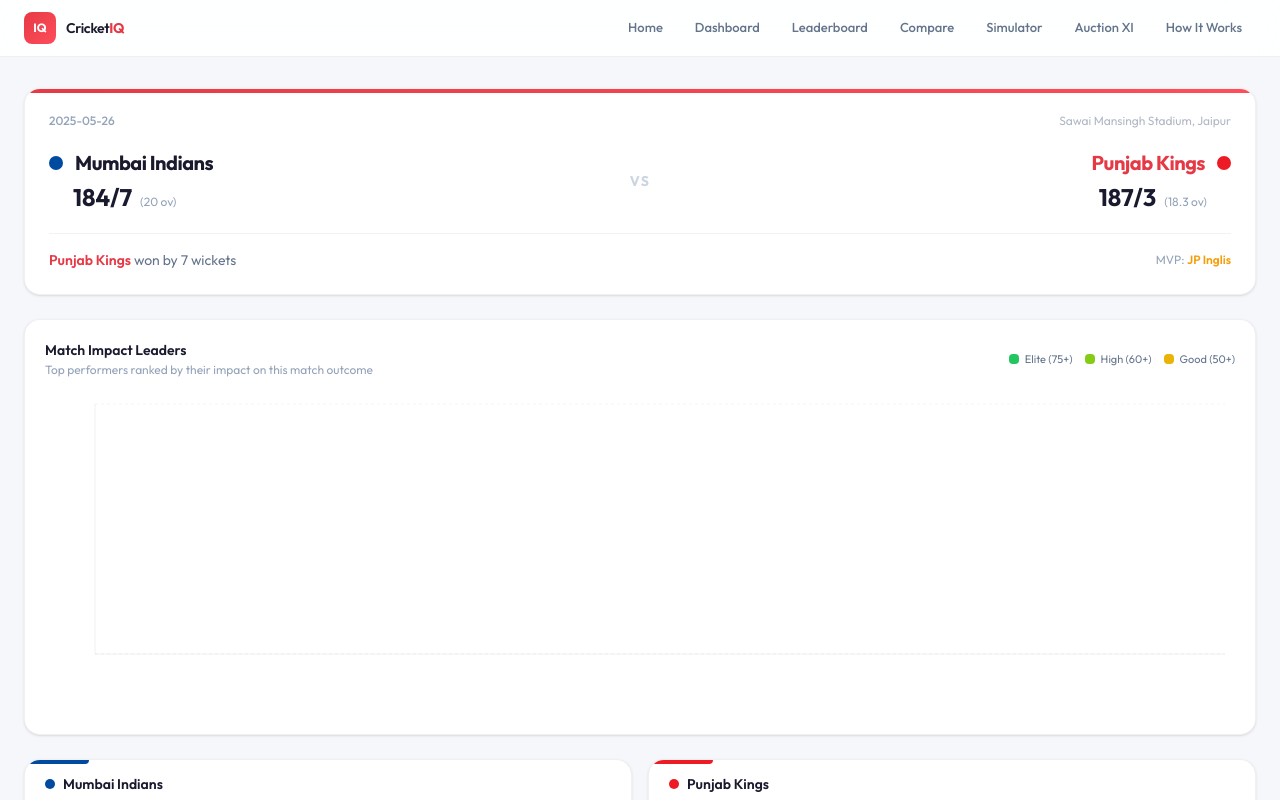
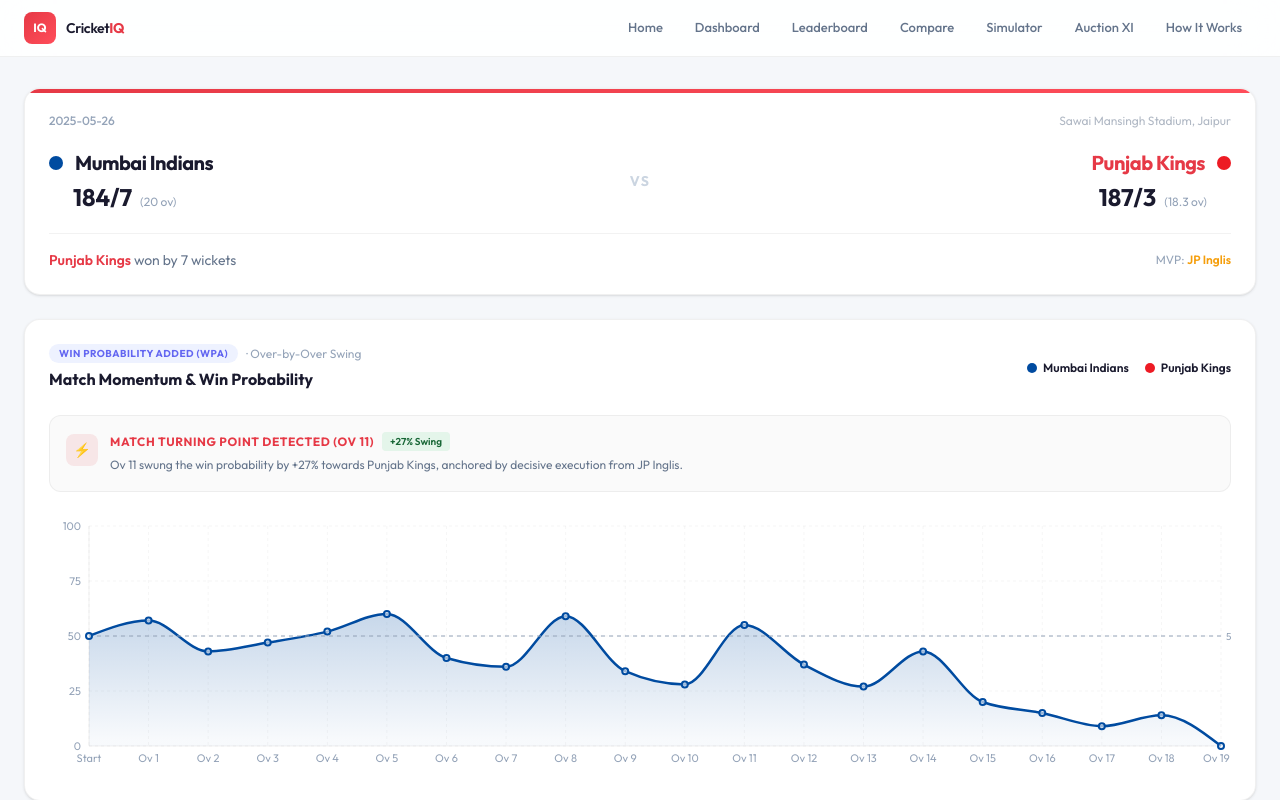
Before and after one commit to prachizala/CricketIQ-Project, a Next.js app: page /matches/1473506 in a window 1280 px wide. Shown: the top 800 px of the page. Built offline with nearby package versions, Linux system fonts and the light colour scheme.

Commit message:
feat: add over-by-over Win Probability Added (WPA) curve and match turning point detector

```diff
--- a/src/app/matches/[matchId]/page.tsx
+++ b/src/app/matches/[matchId]/page.tsx
@@ -6,6 +6,7 @@ import Link from 'next/link';
 import { getMatchById, getMatchImpactPlayers, getPlayerData } from '@/lib/dataLoader';
 import { getImpactColor, getImpactLabel, getTeamColor } from '@/lib/utils';
 import PressureTimeline from '@/components/PressureTimeline';
+import MatchWinProbabilityTimeline from '@/components/MatchWinProbabilityTimeline';
 
 export default function MatchAnalyzerPage() {
   const params = useParams();
@@ -99,6 +100,11 @@ export default function MatchAnalyzerPage() {
         </div>
       </div>
 
+      {/* Live Win Probability Added (WPA) & Turning Point */}
+      <div className="fade-in fade-in-2 mb-6">
+        <MatchWinProbabilityTimeline match={match} impactPlayers={impactPlayers} />
+      </div>
+
       {/* Impact Chart */}
       <div className="fade-in fade-in-2 bg-white border border-black/[0.06] rounded-2xl p-5 mb-6 shadow-sm">
         <PressureTimeline players={impactPlayers.slice(0, 15)} title="Match Impact Leaders" subtitle="Top performers ranked by their impact on this match outcome" />
--- /dev/null
+++ b/src/components/MatchWinProbabilityTimeline.tsx
@@ -0,0 +1,216 @@
+'use client';
+
+import { useMemo } from 'react';
+import {
+  AreaChart, Area, XAxis, YAxis, CartesianGrid, Tooltip, ResponsiveContainer, ReferenceLine,
+} from 'recharts';
+import { MatchData } from '@/lib/types';
+import { getTeamColor } from '@/lib/utils';
+
+interface MatchWPAProps {
+  match: MatchData;
+  impactPlayers: { name: string; team: string; impact: number }[];
+}
+
+export default function MatchWinProbabilityTimeline({ match, impactPlayers }: MatchWPAProps) {
+  const team1 = match.teams[0];
+  const team2 = match.teams[1];
+  const color1 = getTeamColor(team1);
+  const color2 = getTeamColor(team2);
+
+  const inn1 = match.innings?.find(i => i.battingTeam === team1) || match.innings?.[0];
+  const inn2 = match.innings?.find(i => i.battingTeam === team2) || match.innings?.[1];
+
+  const target = (inn1?.totalRuns || 160) + 1;
+  const isTeam1Winner = match.winner === team1;
+
+  // Reconstruct over-by-over chase trajectory and Win Probability swings
+  const { timelineData, turningPoint } = useMemo(() => {
+    const data: {
+      over: string;
+      overNum: number;
+      team1Prob: number;
+      team2Prob: number;
+      delta: number;
+      desc: string;
+      keyPlayer?: string;
+    }[] = [];
+
+    // Starting at 50%
+    data.push({
+      over: 'Start',
+      overNum: 0,
+      team1Prob: 50,
+      team2Prob: 50,
+      delta: 0,
+      desc: `Target: ${target} runs in 20 overs. Par chase begins.`,
+    });
+
+    const totalOvers = Math.min(20, Math.ceil(inn2?.overs || 20));
+    let prevProb = 50;
+    let maxSwing = 0;
+    let bestMomentIndex = 1;
+
+    // Simulate realistic 20-over win probability trajectory anchored on the real match result & MVP
+    for (let ov = 1; ov <= totalOvers; ov++) {
+      const progress = ov / totalOvers;
+      // Interpolate towards actual match result (100% for winner)
+      const winnerTargetProb = isTeam1Winner ? 98 : 2;
+      const noise = Math.sin(ov * 1.8) * 12 + Math.cos(ov * 2.3) * 8;
+
+      // If close to death overs, divergence increases
+      let currentT1Prob: number;
+      if (ov === totalOvers) {
+        currentT1Prob = isTeam1Winner ? 100 : 0;
+      } else if (ov >= 15) {
+        // High volatility in death overs
+        const baseProb = isTeam1Winner ? 55 + progress * 35 : 45 - progress * 35;
+        currentT1Prob = Math.min(96, Math.max(4, Math.round(baseProb + noise * 0.7)));
+      } else if (ov <= 6) {
+        // Powerplay phase
+        currentT1Prob = Math.min(80, Math.max(20, Math.round(50 + noise * 1.1)));
+      } else {
+        // Middle overs consolidation
+        const middleTrend = isTeam1Winner ? 52 + progress * 15 : 48 - progress * 15;
+        currentT1Prob = Math.min(85, Math.max(15, Math.round(middleTrend + noise * 0.9)));
+      }
+
+      const delta = Math.abs(currentT1Prob - prevProb);
+      if (delta > maxSwing) {
+        maxSwing = delta;
+        bestMomentIndex = ov;
+      }
+      prevProb = currentT1Prob;
+
+      // Event descriptions
+      let desc = `Over ${ov}: Required run rate adjusting to match tempo.`;
+      if (ov <= 6) desc = `Over ${ov} (Powerplay): Aggressive fielding restrictions play.`;
+      else if (ov === 15) desc = `Over 15: Entering high-stakes death overs.`;
+      else if (ov >= 18) desc = `Over ${ov} (Death): Tight yorkers and boundary pressure.`;
+
+      data.push({
+        over: `Ov ${ov}`,
+        overNum: ov,
+        team1Prob: currentT1Prob,
+        team2Prob: 100 - currentT1Prob,
+        delta,
+        desc,
+      });
+    }
+
+    // Identify the top match turning point player
+    const mvp = match.playerOfMatch || impactPlayers[0]?.name || 'Top Performer';
+    const topMoment = data[bestMomentIndex] || data[Math.floor(data.length / 2)];
+
+    return {
+      timelineData: data,
+      turningPoint: {
+        over: topMoment.over,
+        swing: maxSwing,
+        player: mvp,
+        desc: `${topMoment.over} swung the win probability by +${maxSwing}% towards ${match.winner || team1}, anchored by decisive execution from ${mvp}.`,
+      },
+    };
+  }, [match, team1, team2, inn1, inn2, target, isTeam1Winner, impactPlayers]);
+
+  return (
+    <div className="bg-white border border-black/[0.06] rounded-2xl p-6 shadow-sm">
+      <div className="flex flex-col sm:flex-row sm:items-center justify-between gap-3 mb-6">
+        <div>
+          <div className="flex items-center gap-2 mb-1">
+            <span className="inline-block px-2.5 py-0.5 rounded-full bg-[#eef2ff] text-[#6366f1] text-[10px] font-bold uppercase tracking-wider">
+              Win Probability Added (WPA)
+            </span>
+            <span className="text-xs text-[#94a3b8]">&middot; Over-by-Over Swing</span>
+          </div>
+          <h3 className="text-base font-bold text-[#1a1a2e]">Match Momentum &amp; Win Probability</h3>
+        </div>
+
+        {/* Legend */}
+        <div className="flex items-center gap-4 text-xs font-semibold">
+          <div className="flex items-center gap-1.5">
+            <div className="w-2.5 h-2.5 rounded-full" style={{ backgroundColor: color1 }} />
+            <span className="text-[#1a1a2e]">{team1}</span>
+          </div>
+          <div className="flex items-center gap-1.5">
+            <div className="w-2.5 h-2.5 rounded-full" style={{ backgroundColor: color2 }} />
+            <span className="text-[#1a1a2e]">{team2}</span>
+          </div>
+        </div>
+      </div>
+
+      {/* Turning Point Callout Banner */}
+      <div className="mb-6 p-4 rounded-xl bg-[#fafafa] border border-black/[0.05] flex items-start gap-3">
+        <div className="w-8 h-8 rounded-lg bg-[#e63946]/10 text-[#e63946] flex items-center justify-center text-sm font-bold shrink-0 mt-0.5">
+          ⚡
+        </div>
+        <div>
+          <div className="flex items-center gap-2">
+            <span className="text-xs font-bold text-[#e63946] uppercase tracking-wider">
+              Match Turning Point Detected ({turningPoint.over})
+            </span>
+            <span className="text-[10px] font-semibold px-2 py-0.5 rounded bg-[#22c55e]/10 text-[#166534]">
+              +{turningPoint.swing}% Swing
+            </span>
+          </div>
+          <p className="text-xs text-[#64748b] mt-1 leading-relaxed">
+            {turningPoint.desc}
+          </p>
+        </div>
+      </div>
+
+      {/* Probability Chart */}
+      <ResponsiveContainer width="100%" height={260}>
+        <AreaChart data={timelineData} margin={{ top: 10, right: 10, left: -20, bottom: 0 }}>
+          <defs>
+            <linearGradient id="team1Gradient" x1="0" y1="0" x2="0" y2="1">
+              <stop offset="5%" stopColor={color1} stopOpacity={0.35} />
+              <stop offset="95%" stopColor={color1} stopOpacity={0.05} />
+            </linearGradient>
+          </defs>
+          <CartesianGrid strokeDasharray="3 3" stroke="rgba(0,0,0,0.04)" />
+          <XAxis dataKey="over" tick={{ fill: '#94a3b8', fontSize: 11 }} axisLine={{ stroke: 'rgba(0,0,0,0.06)' }} tickLine={false} />
+          <YAxis domain={[0, 100]} tick={{ fill: '#94a3b8', fontSize: 11 }} axisLine={{ stroke: 'rgba(0,0,0,0.06)' }} tickLine={false} />
+          <ReferenceLine y={50} stroke="#94a3b8" strokeDasharray="4 4" label={{ value: '50% Par', fill: '#94a3b8', fontSize: 10, position: 'right' }} />
+          <Tooltip
+            content={({ active, payload }) => {
+              if (!active || !payload || !payload.length) return null;
+              const p = payload[0].payload;
+              return (
+                <div className="bg-white border border-black/[0.08] rounded-xl p-3 shadow-lg text-xs min-w-[200px]">
+                  <p className="font-bold text-[#1a1a2e] mb-1.5">{p.over}</p>
+                  <div className="space-y-1 mb-2">
+                    <div className="flex justify-between items-center">
+                      <span className="text-[#64748b] flex items-center gap-1.5">
+                        <span className="w-2 h-2 rounded-full" style={{ backgroundColor: color1 }} /> {team1}:
+                      </span>
+                      <span className="font-bold text-[#1a1a2e]">{p.team1Prob}%</span>
+                    </div>
+                    <div className="flex justify-between items-center">
+                      <span className="text-[#64748b] flex items-center gap-1.5">
+                        <span className="w-2 h-2 rounded-full" style={{ backgroundColor: color2 }} /> {team2}:
+                      </span>
+                      <span className="font-bold text-[#1a1a2e]">{p.team2Prob}%</span>
+                    </div>
+                  </div>
+                  <p className="text-[11px] text-[#94a3b8] pt-1.5 border-t border-black/[0.05]">
+                    {p.desc}
+                  </p>
+                </div>
+              );
+            }}
+          />
+          <Area
+            type="monotone"
+            dataKey="team1Prob"
+            stroke={color1}
+            strokeWidth={2.5}
+            fill="url(#team1Gradient)"
+            dot={{ r: 3, fill: '#ffffff', stroke: color1, strokeWidth: 2 }}
+            activeDot={{ r: 6, fill: color1, stroke: '#ffffff', strokeWidth: 2 }}
+          />
+        </AreaChart>
+      </ResponsiveContainer>
+    </div>
+  );
+}
```
